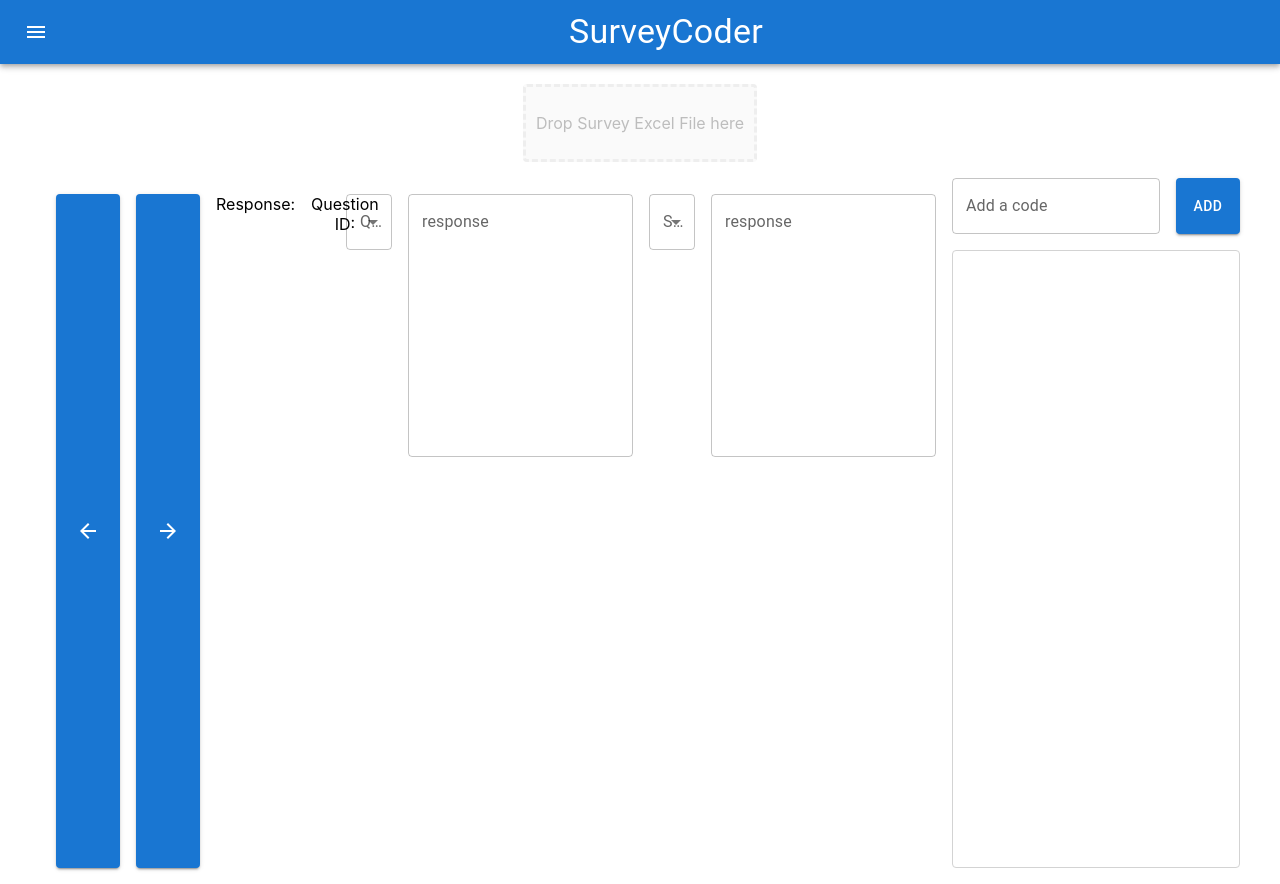
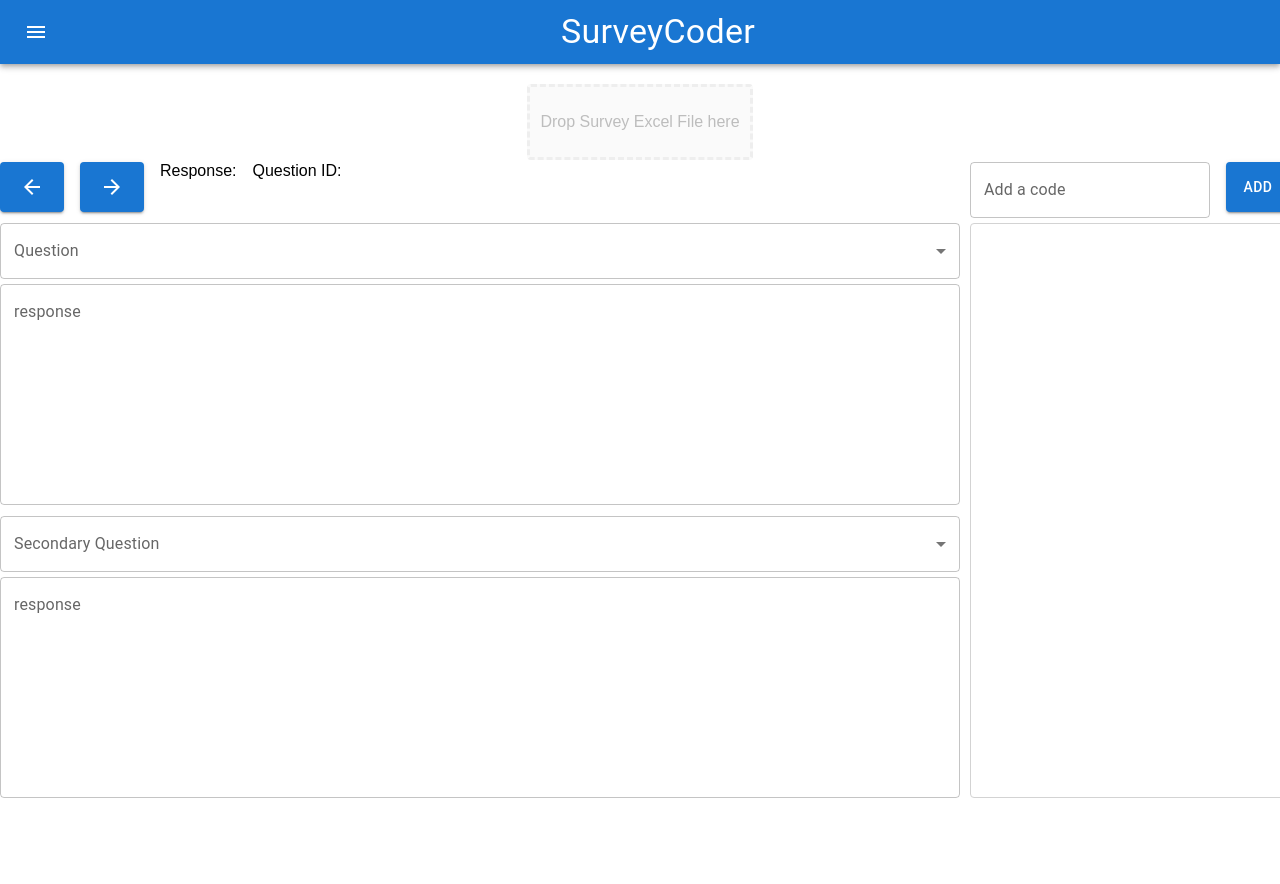
Before and after one commit to cabird/ts-surveycoder, a React (Create React App) app: page / in a window 1280 px wide. After the commit the page ends 800 px from the top, so only its background shows below. Built offline with nearby package versions, Linux system fonts and the light colour scheme.

Commit message:
moved to css-grid

```diff
--- a/src/App.css
+++ b/src/App.css
@@ -1,22 +1,50 @@
+
+html
+{
+  margin: 0px;
+  padding: 0px;
+  height: 100%;
+}
+
+body
+{
+  height: 100%;
+  margin: 0px;
+  padding: 0px;
+  font-family: sans-serif;
+}
+
+#root
+{
+  margin: 0px;
+  padding: 0px;
+  height: 100%;
+}
+
 .App {
   display: flex;
+  height: 100%;
   width: 100%;
   align-items: center;
   justify-content: center;
   flex-direction: column;
+  margin: 0px;
+  padding: 0px;
+  text-align: center;
 }
+
 li{
   list-style-type: none;
 }
-button-junk {
-  height: 30px;
-  width: 150px;
-  background-color: turquoise;
-  border-radius: 5px;
+
+textarea {
+  height: 100%;
 }
 
-.App {
-  text-align: center;
+div.MuiTextField-root > div.MuiInputBase-multiline
+{
+  flex: 1 1 auto;
+  flex-direction: column;
 }
 
 .App-logo {
@@ -54,12 +82,17 @@ button-junk {
   }
 }
 
-#response-div-junk {
-  margin: 20px;
-  padding: 20px;
-
+#container1 {
+  width: 100%;
+  height: 100%;
+  display: grid;
+  grid-template-columns: 75% 25%;
+  grid-template-rows: 50px 50px 1fr 50px 1fr;
+  grid-column-gap: 10px;
+  grid-row-gap: 11px;
+  grid-auto-flow: column;
+  justify-items: stretch;
+  align-items: stretch;
+  padding: 1px;
+  margin: 1px;
 }
-
-#survey-response-text-junk {
-  width: 500px;
-}
--- a/src/App.tsx
+++ b/src/App.tsx
@@ -9,7 +9,6 @@ import QuestionSelect, { WhichQuestion } from './QuestionSelect';
 import { MainAppBar, MenuItemInfo } from './MainAppBar';
 import ArrowForwardIcon from '@mui/icons-material/ArrowForward';
 import ArrowBackIcon from '@mui/icons-material/ArrowBack';
-import Grid from '@mui/material/Unstable_Grid2';
 import Stack from '@mui/material/Stack';
 import Snackbar, { SnackbarCloseReason } from '@mui/material/Snackbar';
 import MuiAlert, { AlertProps } from '@mui/material/Alert';
@@ -197,67 +196,47 @@ export function App(props: AppProps) {
       <div>
         <MyDropzone onFileDropped={loadSurveyFromBlob} />
       </div>
-      <Grid container spacing={2} alignItems="stretch" sx={{ height: "100%", width: "95%", marginTop: 1, marginLeft: 1, marginRight: 1, marginBottom: 1 }}>
-        <Grid xs={9}>
-          <Grid container spacing={2} alignItems="stretch" sx={{ height: "100%", width: "100%", marginTop: 1, marginLeft: 1, marginRight: 1, marginBottom: 1 }}>
-            <Grid >
+      <div id="container1">
+        <Stack direction={"row"} spacing={2} sx={{ height: "100%" }}>
           <Button variant="contained" sx={{ width: 5, height: "100%" }} onClick={() => ChangeResponse(QuestionDirection.Previous)}>
             <ArrowBackIcon />
           </Button>
-            </Grid>
-            <Grid >
           <Button variant="contained" sx={{ width: 5, height: "100%" }} onClick={() => ChangeResponse(QuestionDirection.Next)}>
             <ArrowForwardIcon />
           </Button>
-            </Grid>
-            <Grid xs>
-              <Stack direction={"row"} spacing={2} sx={{ height: "100%" }}>
           <div>{responseNumString}</div>
           <div>{questionString}</div>
         </Stack>
-            </Grid>
-            <Grid xs={12} >
+        <div style={{ gridRowStart: 2, gridColumnStart: 1 }}>
           <QuestionSelect
             whichQuestion={WhichQuestion.Primary}
             label="Question"
           />
-            </Grid>
-            <Grid xs={12} >
+        </div>
         <TextField
           id="survey-response-text"
           label="response"
           multiline
           variant="outlined"
           value={surveyResponseText}
-                minRows={10}
-                inputProps={{ readOnly: true, height: "100%" }}
-                style={{ width: "100%", height: "100%" }}
+          inputProps={{ readOnly: true}}
+          style={{flexGrow: 1, flexShrink: 1, flexBasis: "auto"}}
         />
-            </Grid>
-            <Grid xs={12} >
         <QuestionSelect
           label="Secondary Question"
           whichQuestion={WhichQuestion.Secondary}
         />
-            </Grid>
-            <Grid xs={12} sx={{ height: "100%" }} >
         <TextField
           id="survey-response-text"
           label="response"
           multiline
           variant="outlined"
           value={surveySecondaryResponseText}
-                minRows={10}
-                inputProps={{ readOnly: true, height: "100%" }}
-                style={{ width: "100%", height: "100%" }}
+          inputProps={{ readOnly: true}}
+          style={{ flexGrow: 1, flexShrink: 1, flexBasis: "auto" }}
         />
-            </Grid>
-          </Grid>
-        </Grid>
-        <Grid xs={3}>
         <Multiselect />
-        </Grid>
-      </Grid>
+      </div>
       <JumpToResponseNumDialog />
       <Snackbar
         open={snackbarOpen}
--- a/src/MainAppBar.tsx
+++ b/src/MainAppBar.tsx
@@ -44,13 +44,12 @@ export function MainAppBar(props: MainAppBarProps) {
     return (
         <AppBar position="relative">
             <Toolbar>
-
                 <IconButton
                     size="large"
                     edge="start"
                     color="inherit"
                     aria-label="menu"
-                    sx={{ mr: 2, flexGrow: 0 }}
+                    sx={{ mr: 0, flexGrow: 0 }}
                     onClick={handleClick}
                 >
                     <MenuIcon />
@@ -65,7 +64,6 @@ export function MainAppBar(props: MainAppBarProps) {
                     }}
                 >
                     {
-
                         props.menuItems.map((item) => {
                             return (
                                 <MenuItem key={item.id} id={item.id} onClick={handleSelected}>{item.label}</MenuItem>
@@ -79,10 +77,7 @@ export function MainAppBar(props: MainAppBarProps) {
 
             </Toolbar>
         </AppBar>
-
-
     );
 }
 
-
 export default MainAppBar;
--- a/src/Multiselect.tsx
+++ b/src/Multiselect.tsx
@@ -14,6 +14,7 @@ import { useCoderStore } from './CoderState';
 import shallow from 'zustand/shallow';
 import RenameDialog from './RenameDialog';
 import MergeCodesDialog from './MergeCodesDialog';
+import { Stack } from '@mui/system';
 
 
 export enum CodesContextMenuItems {
@@ -162,17 +163,13 @@ export function Multiselect() {
 
   return (
     <>
-      <Grid container spacing={2}>
-        <Grid xs style={{ width: "100%" }}>
+      <Stack direction={"row"} spacing={2} sx={{ height: "100%" }}>
         <TextField style={{ width: "100%" }} variant='outlined' value={newCodeValue} label='Add a code' onChange={onNewCodeChange}
           onKeyPress={handleKeyPress} />
-        </Grid>
-        <Grid>
         <Button variant='contained' style={{ height: "100%" }} onClick={addNewCode} >Add</Button>
-        </Grid>
-        <Grid xs={12}>
-          <Box sx={{ border: 1, borderRadius: 1, borderColor: 'lightgray' }}>
-            <List component="nav" aria-label="Code List" sx={{ minHeight: 600 }} >
+      </Stack>
+      <Box sx={{ border: 1, borderRadius: 1, borderColor: 'lightgray', gridRowStart: 2, gridRowEnd: 6 }}>
+        <List component="nav" aria-label="Code List"  >
           {allCodes.map((code) => (
             <ListItemButton
               onContextMenu={(e) => handleContextMenu(code, e)}
@@ -202,8 +199,6 @@ export function Multiselect() {
           </Menu>
         </List>
       </Box>
-        </Grid>
-      </Grid>
       <RenameDialog
         open={renameDialogOpen}
         onClose={handleRenameDialogClose}
--- a/src/SurveyData/Survey.ts
+++ b/src/SurveyData/Survey.ts
@@ -169,12 +169,12 @@ export class Survey {
       const response: SurveyResponse = new SurveyResponse(responseNumber, responseId);
 
       for (let j = 0; j < row.length; j++) {
+        //check if the cell is empty or whitespace
+        if (row[j] === undefined || row[j] === null || row[j].toString().trim() === "") {
+          continue;
+        }
         if (allColumnNames[j].endsWith("-codes"))
         {
-          //check if the cell is empty or whitespace
-          if (row[j] === undefined || row[j] === null || row[j].toString().trim() === "") {
-            continue;
-          }
           const questionName = allColumnNames[j].replace("-codes", "");
           //split codes by comma or semicolon
           const codes = row[j].toString().split(/[,;]/).map((s) => s.trim());
```
Lines whose indentation alone changed are shown as unchanged.
